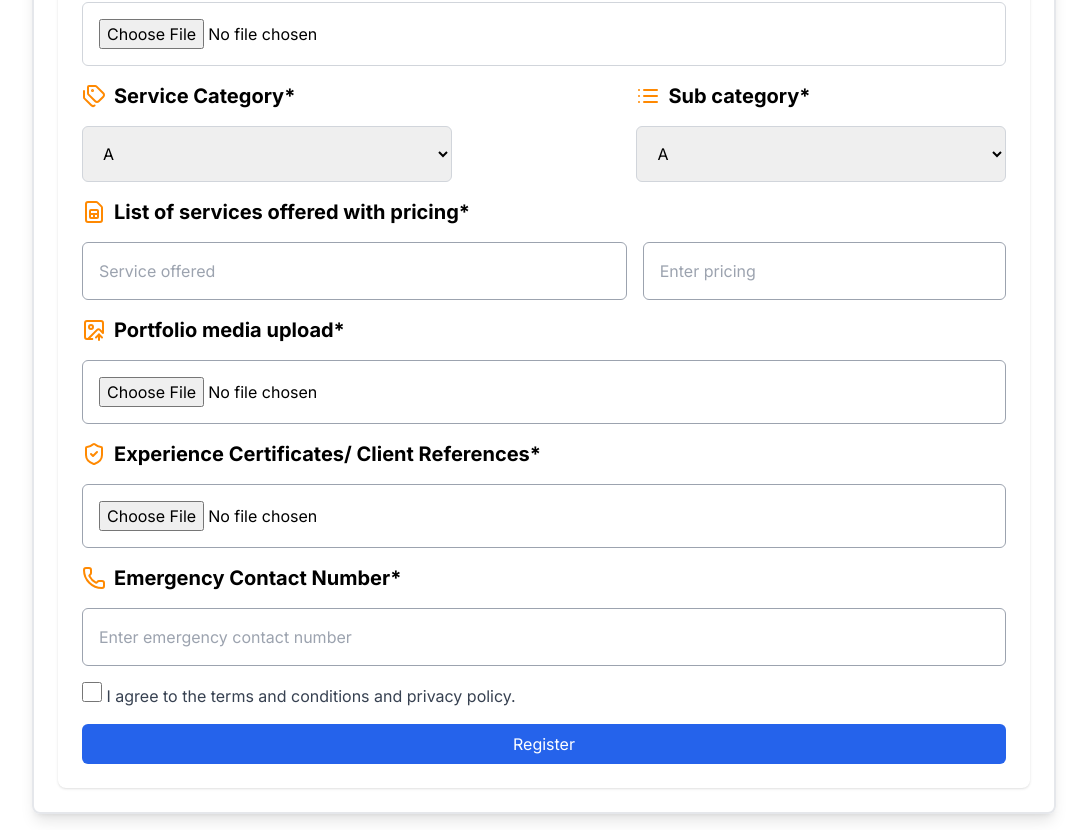
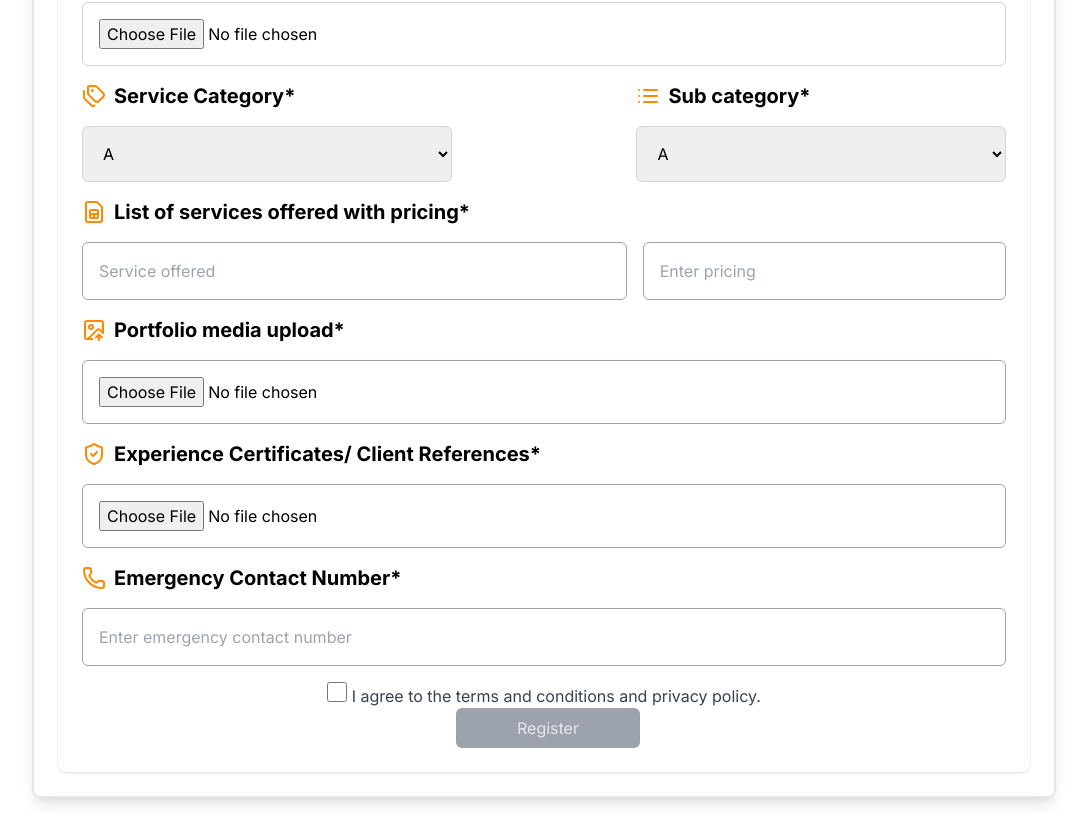
Before and after one commit to garimatiwari2004/design, a React (Create React App) app: page /serviceproviderlogin in a window 1280 px wide. Shown: the part 862-1692 px from the top of the page, without its empty margins (96-1183 px from the left). Built offline with nearby package versions, Linux system fonts and the light colour scheme.

Commit message:
Add @fontsource/inter dependency and implement terms agreement checkbox in service form

```diff
--- a/package.json
+++ b/package.json
@@ -3,6 +3,7 @@
   "version": "0.1.0",
   "private": true,
   "dependencies": {
+    "@fontsource/inter": "^5.2.6",
     "@testing-library/dom": "^10.4.1",
     "@testing-library/jest-dom": "^6.6.4",
     "@testing-library/react": "^16.3.0",
--- a/src/components/serviceForm.jsx
+++ b/src/components/serviceForm.jsx
@@ -10,9 +10,10 @@ import {
   SquareUser,
   Tags,
 } from "lucide-react";
-import { useRef } from "react";
+import { useRef, useState } from "react";
 
 const Form = () => {
+  const [isChecked, setIsChecked] = useState(false);
   const ref = useRef(null);
   return (
     <form className="w-full max-w-5xl mx-auto p-6 space-y-4  rounded-lg shadow">
@@ -209,19 +210,32 @@ const Form = () => {
           />
         </div>
       </div>
+      <div className="flex flex-col items-center space-x-2 mb-4">
+        <div>
       <input
         type="checkbox"
+        checked={isChecked}
         className="accent-blue-500 w-5 h-5 rounded focus:ring-2 focus:ring-blue-300"
+         onChange={(e) => setIsChecked(e.target.checked)}
       />{" "}
       <label className="text-gray-700">
         I agree to the terms and conditions and privacy policy.
       </label>
+      </div>
       <button
         type="submit"
-        className="w-full bg-blue-600 text-white py-2 rounded-md hover:bg-blue-700"
+        className={`w-[20%] py-2 rounded-md ${
+          isChecked
+          ? "bg-[#ff8901] hover:bg-[#ff8910] text-black"
+          : "bg-gray-400 text-gray-200 cursor-not-allowed"
+        }`}
+
+
+        disabled={!isChecked}
       >
         Register
       </button>
+      </div>
     </form>
   );
 };
--- a/src/index.css
+++ b/src/index.css
@@ -4,6 +4,4 @@
 @tailwind utilities;
 
 
-body {
-  @apply font-sans;
-}
+@import "@fontsource/inter/variable.css";
```
Also changed, not shown: 1 other file (tests, documents, lock files or other folders).
